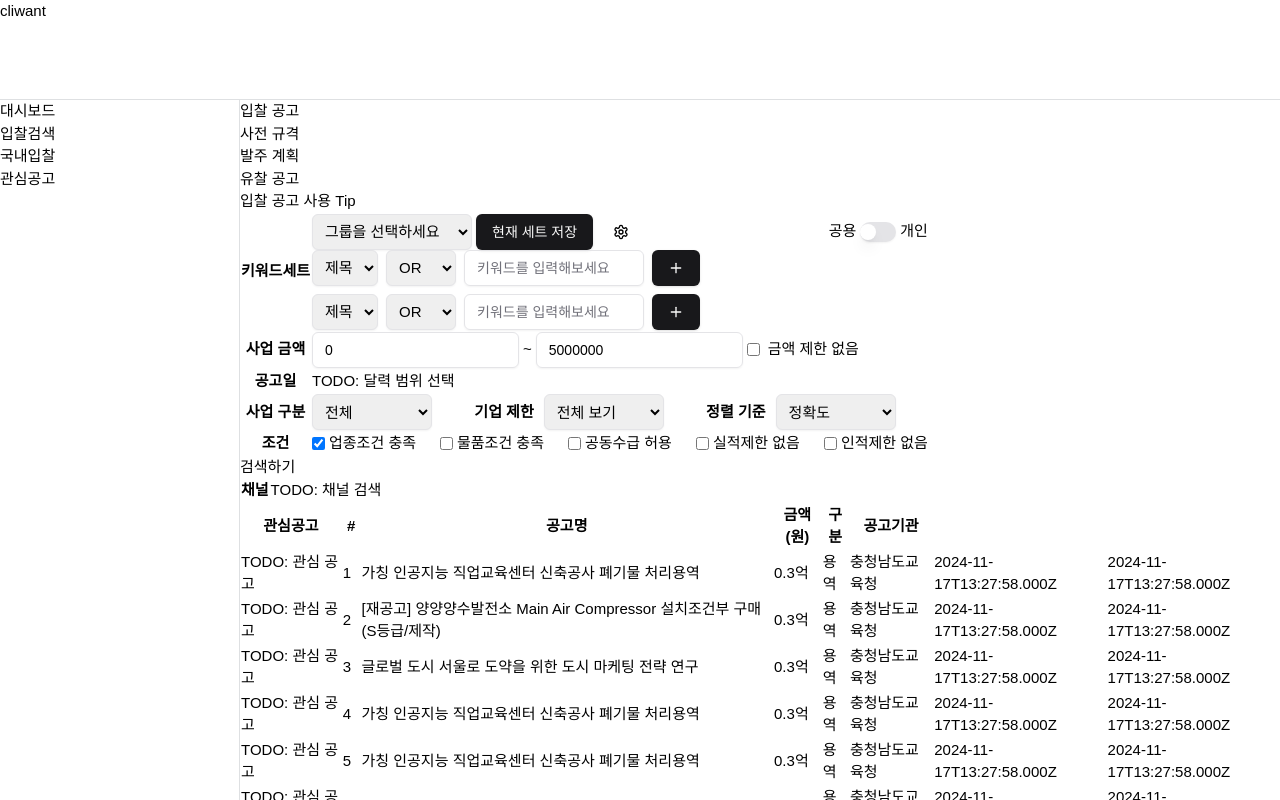
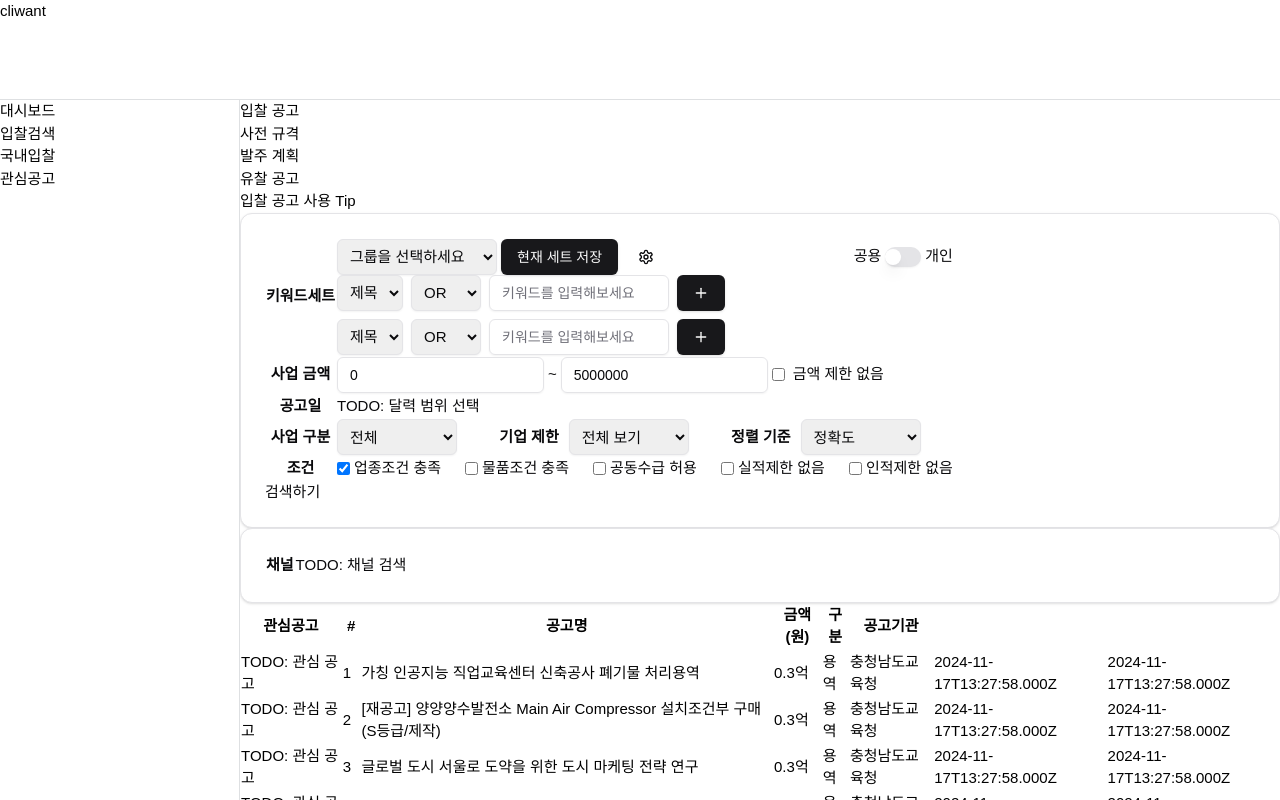
Before and after one commit to hckang80/nextjs-beginner-task, a Next.js app: page /dashboard/rfp in a window 1280 px wide. Shown: the top 800 px of the page. Built offline with nearby package versions, Linux system fonts and the light colour scheme.

Commit message:
feat: 카드 컴포넌트 적용

```diff
--- a/app/dashboard/rfp/page.tsx
+++ b/app/dashboard/rfp/page.tsx
@@ -3,6 +3,7 @@
 import { useEffect, useState } from "react";
 import { getProducts, SelectProduct } from "@/lib";
 import { ProductsTable, DetailedSearch } from ".";
+import { Card, CardContent, CardHeader } from "@/components/ui/card";
 
 export default function Rfp(props: {
   searchParams: Promise<{ q: string; offset: string }>;
@@ -50,11 +51,11 @@ export default function Rfp(props: {
         </a>
       </div>
 
-      <div className="global-card">
+      <Card className="p-6">
         <DetailedSearch />
-      </div>
+      </Card>
 
-      <div>
+      <Card className="p-6">
         <table>
           <tbody>
             <tr>
@@ -63,7 +64,7 @@ export default function Rfp(props: {
             </tr>
           </tbody>
         </table>
-      </div>
+      </Card>
 
       <div>
         <ProductsTable
--- /dev/null
+++ b/components/ui/card.tsx
@@ -0,0 +1,76 @@
+import * as React from "react"
+
+import { cn } from "@/lib/utils"
+
+const Card = React.forwardRef<
+  HTMLDivElement,
+  React.HTMLAttributes<HTMLDivElement>
+>(({ className, ...props }, ref) => (
+  <div
+    ref={ref}
+    className={cn(
+      "rounded-xl border bg-card text-card-foreground shadow",
+      className
+    )}
+    {...props}
+  />
+))
+Card.displayName = "Card"
+
+const CardHeader = React.forwardRef<
+  HTMLDivElement,
+  React.HTMLAttributes<HTMLDivElement>
+>(({ className, ...props }, ref) => (
+  <div
+    ref={ref}
+    className={cn("flex flex-col space-y-1.5 p-6", className)}
+    {...props}
+  />
+))
+CardHeader.displayName = "CardHeader"
+
+const CardTitle = React.forwardRef<
+  HTMLDivElement,
+  React.HTMLAttributes<HTMLDivElement>
+>(({ className, ...props }, ref) => (
+  <div
+    ref={ref}
+    className={cn("font-semibold leading-none tracking-tight", className)}
+    {...props}
+  />
+))
+CardTitle.displayName = "CardTitle"
+
+const CardDescription = React.forwardRef<
+  HTMLDivElement,
+  React.HTMLAttributes<HTMLDivElement>
+>(({ className, ...props }, ref) => (
+  <div
+    ref={ref}
+    className={cn("text-sm text-muted-foreground", className)}
+    {...props}
+  />
+))
+CardDescription.displayName = "CardDescription"
+
+const CardContent = React.forwardRef<
+  HTMLDivElement,
+  React.HTMLAttributes<HTMLDivElement>
+>(({ className, ...props }, ref) => (
+  <div ref={ref} className={cn("p-6 pt-0", className)} {...props} />
+))
+CardContent.displayName = "CardContent"
+
+const CardFooter = React.forwardRef<
+  HTMLDivElement,
+  React.HTMLAttributes<HTMLDivElement>
+>(({ className, ...props }, ref) => (
+  <div
+    ref={ref}
+    className={cn("flex items-center p-6 pt-0", className)}
+    {...props}
+  />
+))
+CardFooter.displayName = "CardFooter"
+
+export { Card, CardHeader, CardFooter, CardTitle, CardDescription, CardContent }
```
